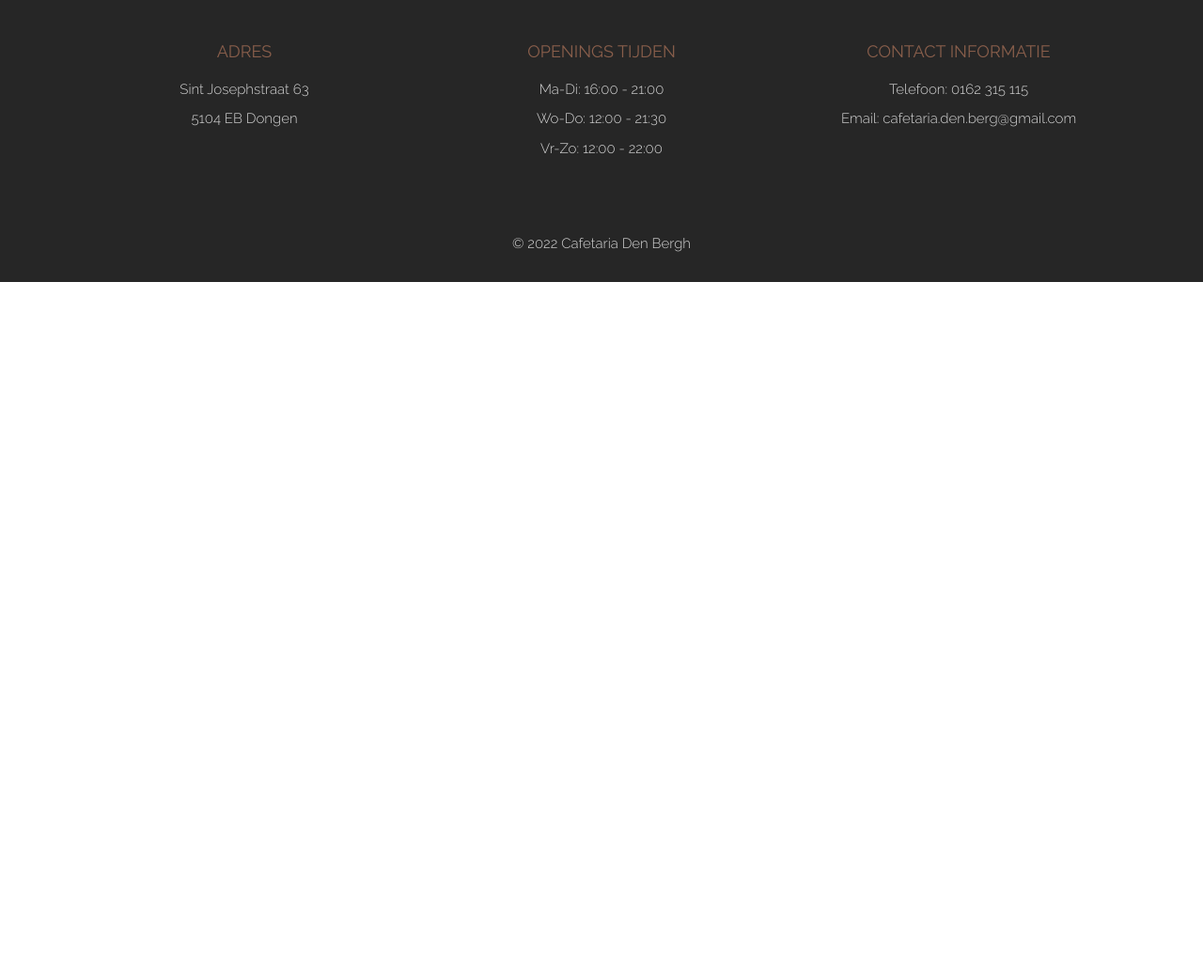
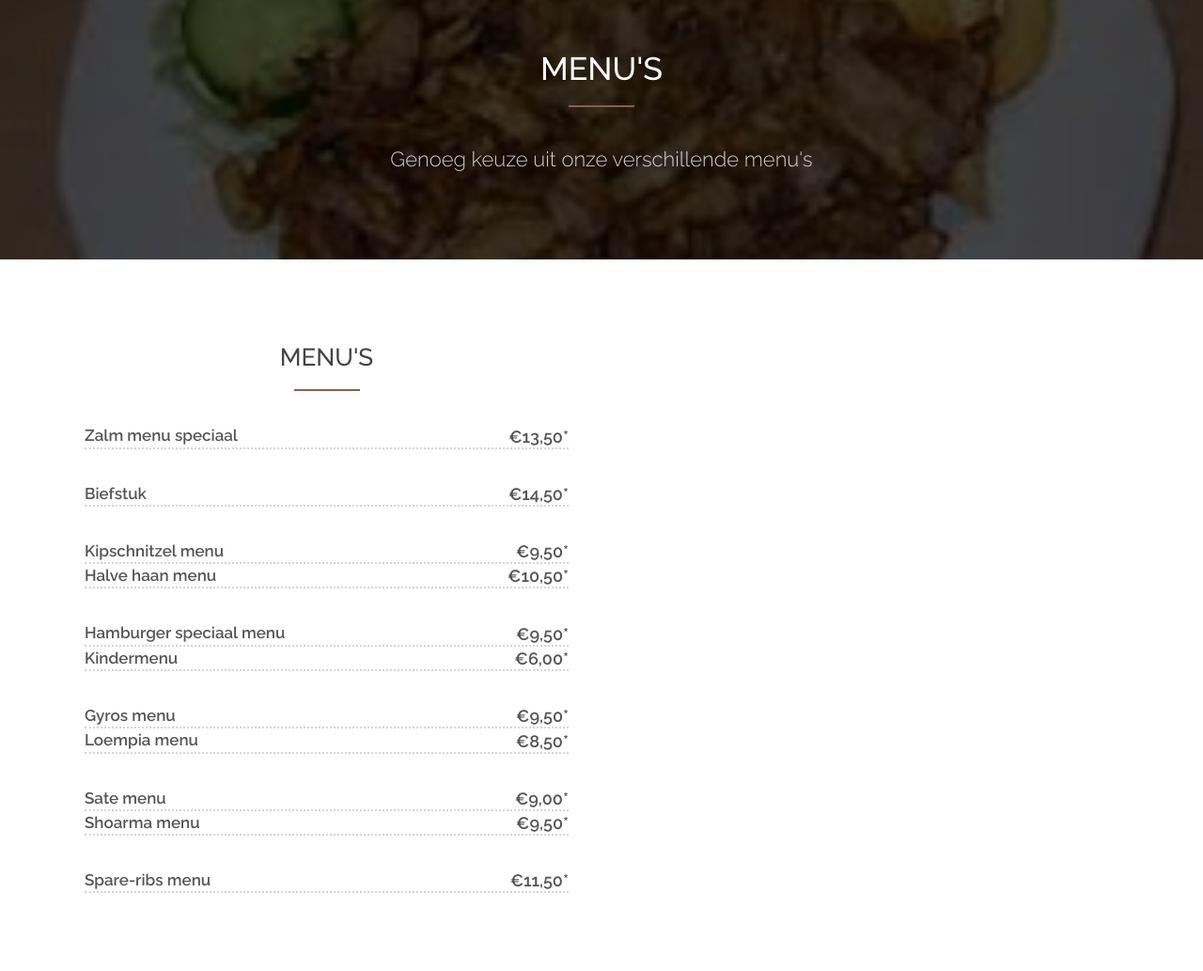
Before and after one commit to nickdebesten/website, a website: page menu.html in a window 1280 px wide. Shown: the part 7796-8829 px from the top of the page at 94% size. Before the commit the page ends 8096 px from the top, so only its background shows below. Drawn offline with nearby package versions, Linux system fonts and the light colour scheme.

Commit message:
Update menu.html

```diff
--- a/menu.html
+++ b/menu.html
@@ -716,7 +716,7 @@ setInterval(function() {
       }, 5000);
 
       </script>
-    <!--  <div id="restaurant-menu" >
+      <div id="restaurant-menu" >
         <div class="section-title text-center center"style="background-image: url(./img/friet.png);" id="menus">
           <div class="overlay">
             <h2>Menu's</h2>
@@ -728,77 +728,43 @@ setInterval(function() {
           <div class="row">
             <div class="col-xs-12 col-sm-6">
               <div class="menu-section">
-                <h2 class="menu-section-title">Menu's2</h2>
+                <h2 class="menu-section-title">Menu's</h2>
                 <hr>
                     <div class="menu-item">
-                      <div class="menu-item-name"> Appelmoes</div>
-                      <div class="menu-item-price"> €0,70* </div>
+                      <div class="menu-item-name"> Zalm menu speciaal</div>
+                      <div class="menu-item-price"> €13,50* </div>
                     </div>
                     <div class="menu-item">
-                      <div class="menu-item-name"> Beker chillisaus</div>
-                      <div class="menu-item-price"> €1,00* </div>
+                      <div class="menu-item-name"> Biefstuk</div>
+                      <div class="menu-item-price"> €14,50* </div>
                     </div>
                     <div class="menu-item">
-                      <div class="menu-item-name"> Beker mayo klein</div>
-                      <div class="menu-item-price"> €1,00* </div>
-                      <div class="menu-item-name"> Beker mayo groot</div>
-                      <div class="menu-item-price"> €8,88* </div>
+                      <div class="menu-item-name"> Kipschnitzel menu</div>
+                      <div class="menu-item-price"> €9,50* </div>
+                      <div class="menu-item-name"> Halve haan menu</div>
+                      <div class="menu-item-price"> €10,50* </div>
                     </div>
                     <div class="menu-item">
-                      <div class="menu-item-name"> Beker curry klein</div>
-                      <div class="menu-item-price"> €1,10* </div>
-                      <div class="menu-item-name">  Beker curry groot</div>
-                      <div class="menu-item-price"> €8,88* </div>
+                      <div class="menu-item-name"> Hamburger speciaal menu</div>
+                      <div class="menu-item-price"> €9,50* </div>
+                      <div class="menu-item-name">  Kindermenu</div>
+                      <div class="menu-item-price"> €6,00* </div>
                     </div>
                     <div class="menu-item">
-                      <div class="menu-item-name"> Beker joppiesaus klein</div>
-                      <div class="menu-item-price"> €1,10* </div>
-                      <div class="menu-item-name"> Beker joppiesaus groot</div>
-                      <div class="menu-item-price"> €8,88* </div>
+                      <div class="menu-item-name"> Gyros menu</div>
+                      <div class="menu-item-price"> €9,50* </div>
+                      <div class="menu-item-name"> Loempia menu</div>
+                      <div class="menu-item-price"> €8,50* </div>
                     </div>
                     <div class="menu-item">
-                      <div class="menu-item-name"> Beker juin</div>
-                      <div class="menu-item-price"> €1,40* </div>
-                      <div class="menu-item-name"> Beker knoflook</div>
-                      <div class="menu-item-price"> €1,10* </div>
+                      <div class="menu-item-name"> Sate menu</div>
+                      <div class="menu-item-price"> €9,00* </div>
+                      <div class="menu-item-name"> Shoarma menu</div>
+                      <div class="menu-item-price"> €9,50* </div>
                     </div>
                     <div class="menu-item">
-                      <div class="menu-item-name"> Beker mix</div>
-                      <div class="menu-item-price"> €1,40* </div>
-                      <div class="menu-item-name"> Beker picallili</div>
-                      <div class="menu-item-price"> €1,10* </div>
-                    </div>
-                    <div class="menu-item">
-                      <div class="menu-item-name"> Beker satesaus klein</div>
-                      <div class="menu-item-price"> €1,50* </div>
-                      <div class="menu-item-name"> Beker satesaus middel</div>
-                      <div class="menu-item-price"> €8,88* </div>
-                      <div class="menu-item-name"> Beker satesaus groot</div>
-                      <div class="menu-item-price"> €8,88* </div>
-                    </div>
-                    <div class="menu-item">
-                      <div class="menu-item-name"> Beker speciaal klein</div>
-                      <div class="menu-item-price"> €1,40* </div>
-                      <div class="menu-item-name"> Beker speciaal groot</div>
-                      <div class="menu-item-price"> €1,10* </div>
-                    </div>
-                    <div class="menu-item">
-                      <div class="menu-item-name"> Beker stoofvlees klein</div>
-                      <div class="menu-item-price"> €2,00* </div>
-                      <div class="menu-item-name"> Beker stoofvlees middel</div>
-                      <div class="menu-item-price"> €8,88* </div>
-                      <div class="menu-item-name"> Beker stoofvlees groot</div>
-                      <div class="menu-item-price"> €8,88* </div>
-                    </div>
-                    <div class="menu-item">
-                      <div class="menu-item-name"> Beker tartaar saus</div>
-                      <div class="menu-item-price"> €1,10* </div>
-                      <div class="menu-item-name"> Beker tomatenketchup</div>
-                      <div class="menu-item-price"> €1,10* </div>
-                    </div>
-                    <div class="menu-item">
-                      <div class="menu-item-name"> Beker ui</div>
-                      <div class="menu-item-price"> €1,30* </div>
+                      <div class="menu-item-name"> Spare-ribs menu</div>
+                      <div class="menu-item-price"> €11,50* </div>
                     </div>
                   </div>
                 </div>
@@ -820,7 +786,7 @@ setInterval(function() {
               menu.style.backgroundImage = `url(${random}`
             }, 5000);
 
-            </script>-->
+            </script>
 <!-- Call Reservation Section
 <div id="call-reservation" class="text-center">
   <div class="container">
```
